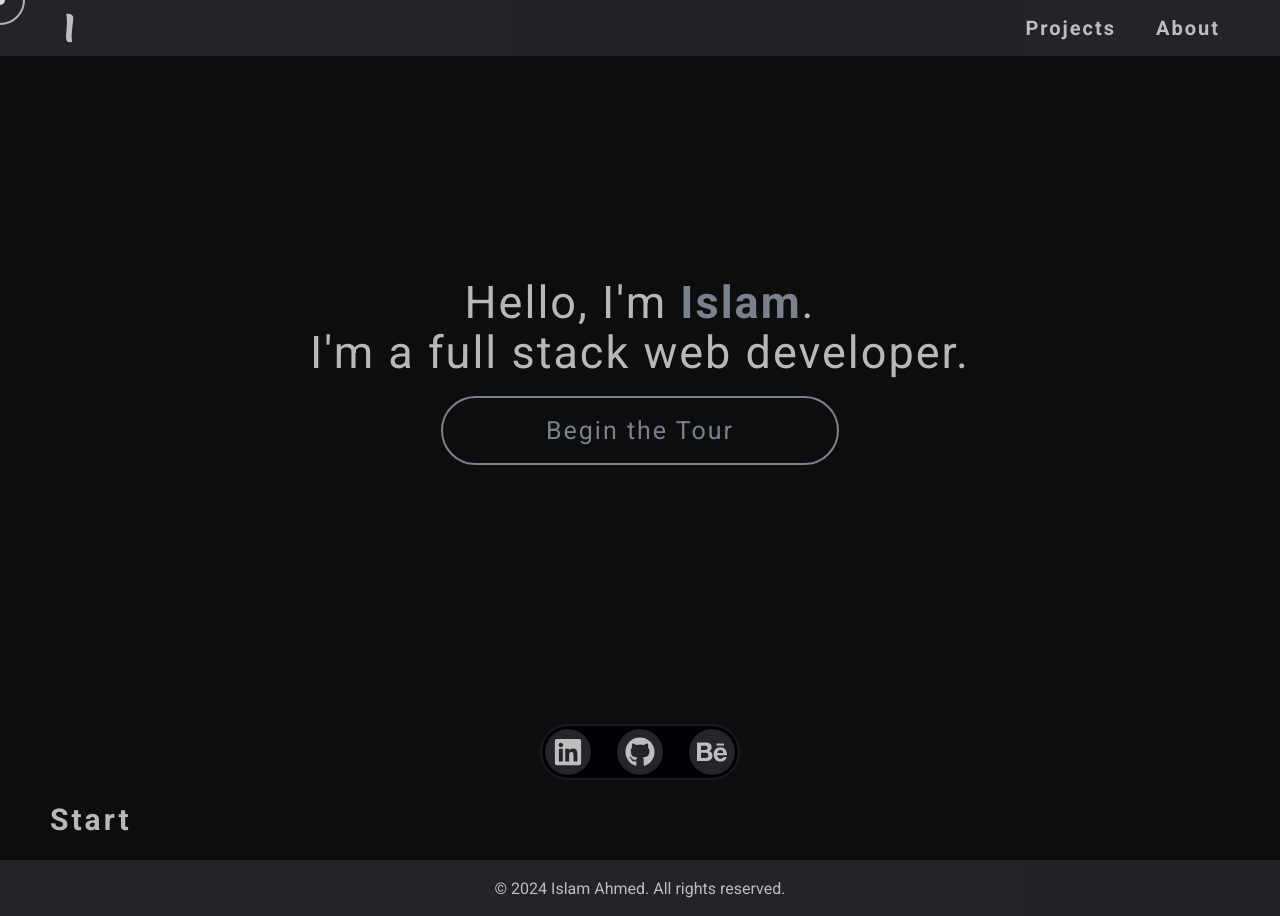
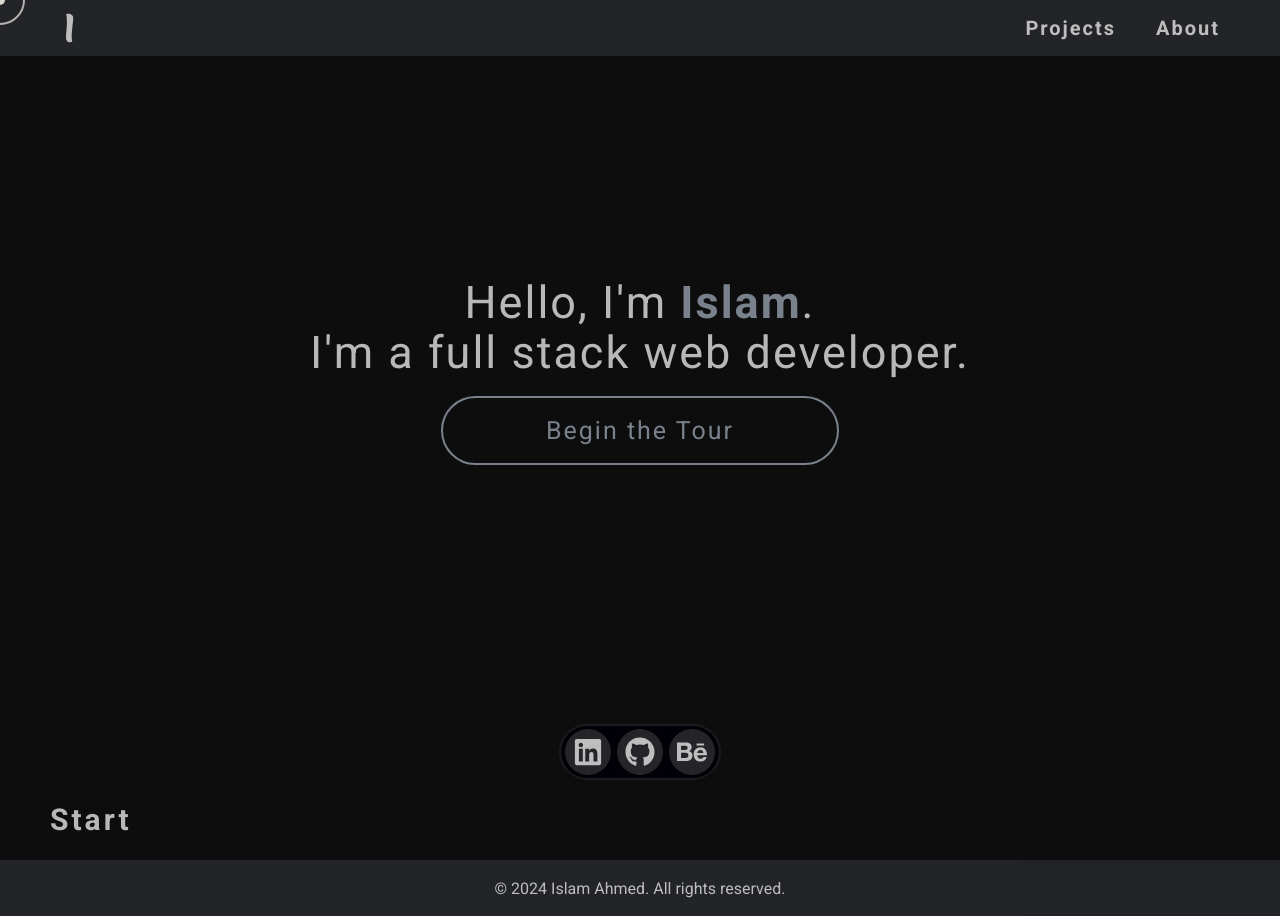
Before and after one commit to Babywise/islamahmed.ca, a React (Vite) app: page / in a window 1280 px wide. Built offline with nearby package versions, Linux system fonts and the light colour scheme.

Commit message:
IA-57 reordered visual properties in social navigation bar

```diff
--- a/src/components/social/SocialNav.css
+++ b/src/components/social/SocialNav.css
@@ -3,21 +3,54 @@
 
 @layer components {
   .social-nav {
-    @apply z-50;
-    @apply sticky top-0 h-[56px];
+    /* Layout and positioning */
+    @apply sticky top-0 z-50;
+    /* Sizing */
+    @apply h-[56px];
+    /* Spacing */
+    @apply my-4 p-[0px];
+    /* Display and alignment */
     @apply flex items-center justify-center;
-    @apply my-4;
   }
 
   .social-nav ul {
-    @apply flex items-center justify-center gap-4;
-    @apply border-2 border-general-10/10 bg-general-80/50 text-general-10/75;
-    @apply h-full rounded-full backdrop-blur-sm;
+    /* Display and alignment */
+    @apply flex items-center justify-center;
+    /* Spacing */
+    @apply gap-[6px] max-h-full;
+    /* Visual styles */
+    @apply border-2 border-general-10/10 ;
+    @apply bg-general-80/50 text-general-10/75;
+    @apply rounded-full backdrop-blur-sm;
+  }
+
+  .social-nav li {
+    /* Spacing */
+    @apply my-[4px];
+  }
+
+  .social-nav li:first-child {
+    /* Spacing */
+    @apply ml-[4px];
+  }
+
+  .social-nav li:last-child {
+    /* Spacing */
+    @apply mr-[4px];
   }
 
   .social-nav a {
-    @apply m-[3px] flex items-center justify-center rounded-full bg-general-10/15 p-[8px];
+    /* Display and alignment */
+    @apply flex items-center justify-center;
+    /* Visual styles */
+    @apply rounded-full bg-general-10/15 p-[0px];
+    /* Interactive states and animations */
     @apply hover:-translate-y-1 hover:bg-general-10/80 hover:text-general-40;
     @apply transition-all duration-300 ease-in-out;
   }
+
+  .social-nav svg {
+    /* Sizing and spacing */
+    @apply size-full m-[4px] p-[4px];
+  }
 }
```
